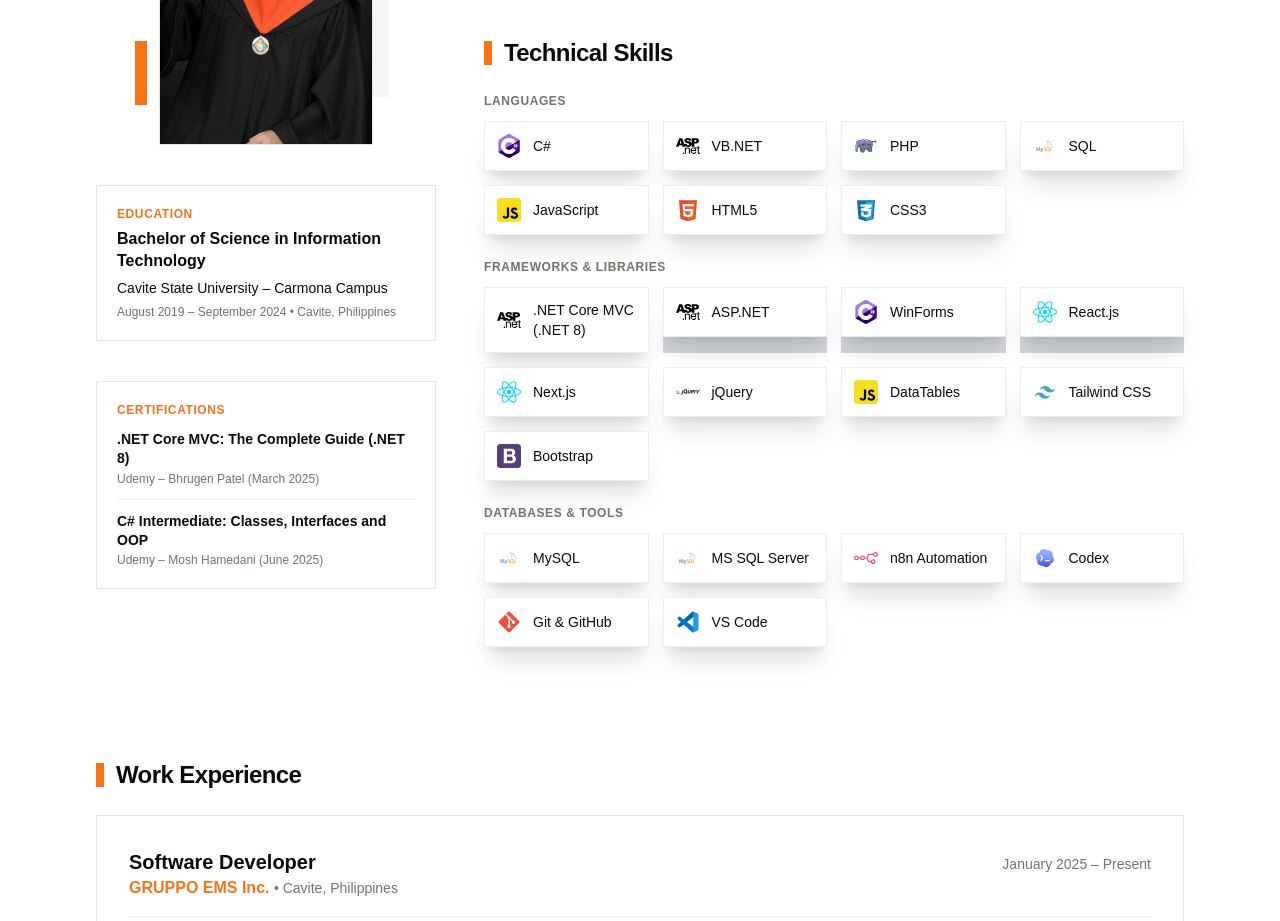
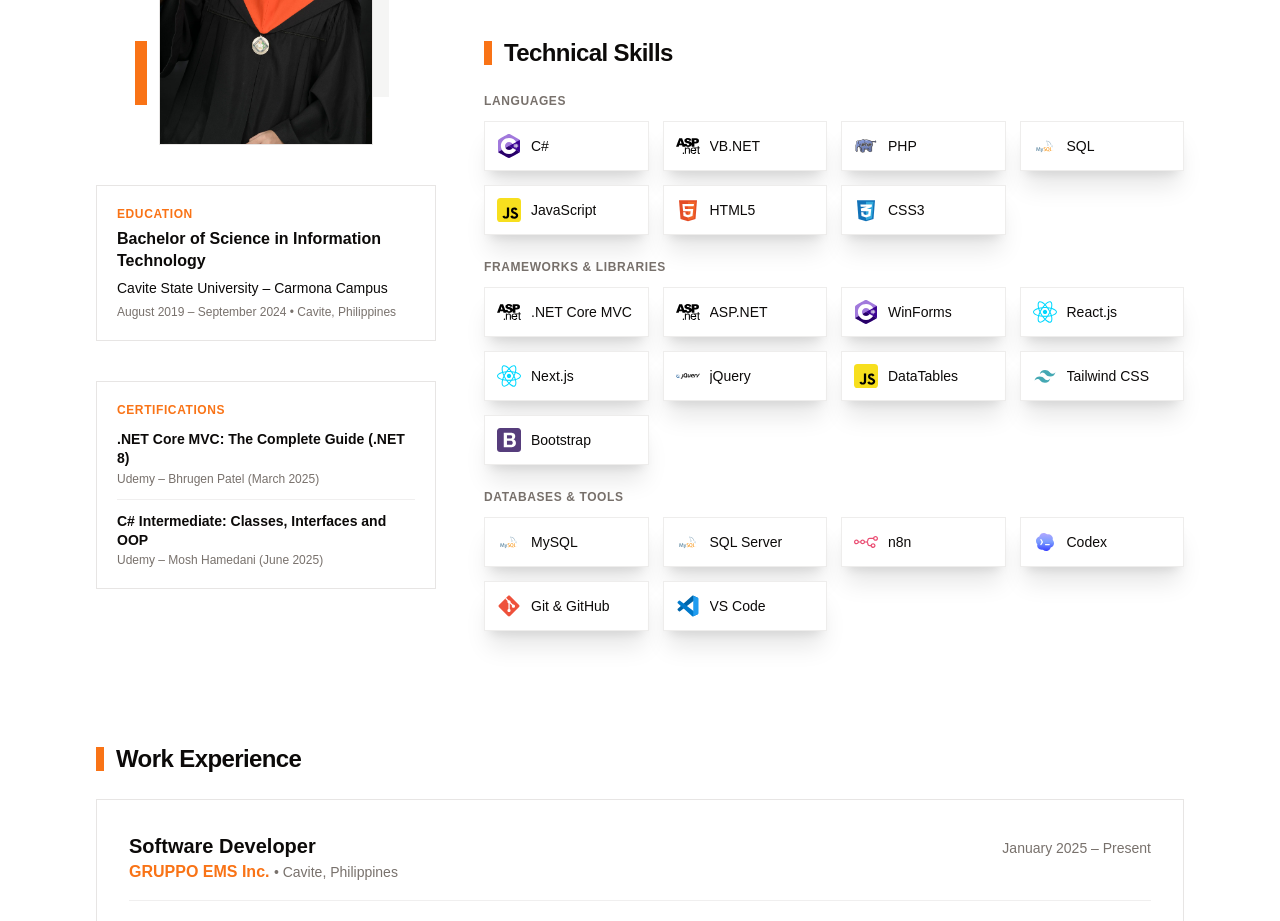
Before and after one commit to GherwinPacheco/portfolio, a Next.js app: page / in a window 1280 px wide. Shown: the part 1000-1921 px from the top of the page. Built offline with nearby package versions, Linux system fonts and the light colour scheme; a web font is replaced by a local one.

Commit message:
Keep skill badges on a single line with uniform card height

```diff
--- a/src/PortfolioData.js
+++ b/src/PortfolioData.js
@@ -29,7 +29,7 @@ export const SkillGroups = [
   {
     category: "Frameworks & Libraries",
     items: [
-      { name: ".NET Core MVC (.NET 8)", image: "aspnet.svg" },
+      { name: ".NET Core MVC", image: "aspnet.svg" },
       { name: "ASP.NET", image: "aspnet.svg" },
       { name: "WinForms", image: "csharp.svg" },
       { name: "React.js", image: "react.svg" },
@@ -44,8 +44,8 @@ export const SkillGroups = [
     category: "Databases & Tools",
     items: [
       { name: "MySQL", image: "mysql.svg" },
-      { name: "MS SQL Server", image: "mysql.svg" },
-      { name: "n8n Automation", image: "n8n.svg" },
+      { name: "SQL Server", image: "mysql.svg" },
+      { name: "n8n", image: "n8n.svg" },
       { name: "Codex", image: "codex.svg" },
       { name: "Git & GitHub", image: "git.svg" },
       { name: "VS Code", image: "vscode.svg" },
--- a/src/components/ui/skill-badge.jsx
+++ b/src/components/ui/skill-badge.jsx
@@ -1,13 +1,18 @@
-import BehindEffect from "@/components/ui/behind-effect"
+const SkillBadge = ({ className, skill, image }) => {
+  return (
+    <div
+      className={`bg-white dark:bg-secondary shadow-xl flex items-center p-3 whitespace-nowrap overflow-hidden ${className}`}
+    >
+      {image && (
+        <img
+          className="w-6 h-6 mr-2.5 shrink-0 object-contain"
+          src={image}
+          alt={skill}
+        />
+      )}
+      <span className="truncate">{skill}</span>
+    </div>
+  );
+};
 
-const SkillBadge = ({className, skill, image}) => {
-    return (
-        <div className={`bg-white dark:bg-secondary shadow-xl flex items-center p-3 overflow-ellipsis ${className}`}>
-            {image && <img className='w-6 h-6 mr-3' src={image} />}
-            {skill}
-        </div>
-
-    )
-}
-
-export default SkillBadge
+export default SkillBadge;
```
